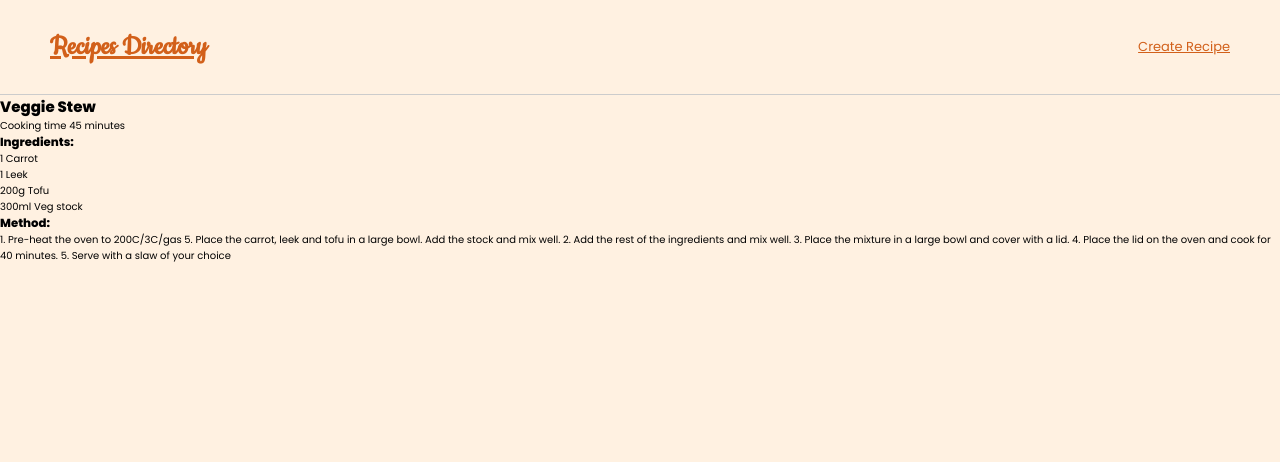
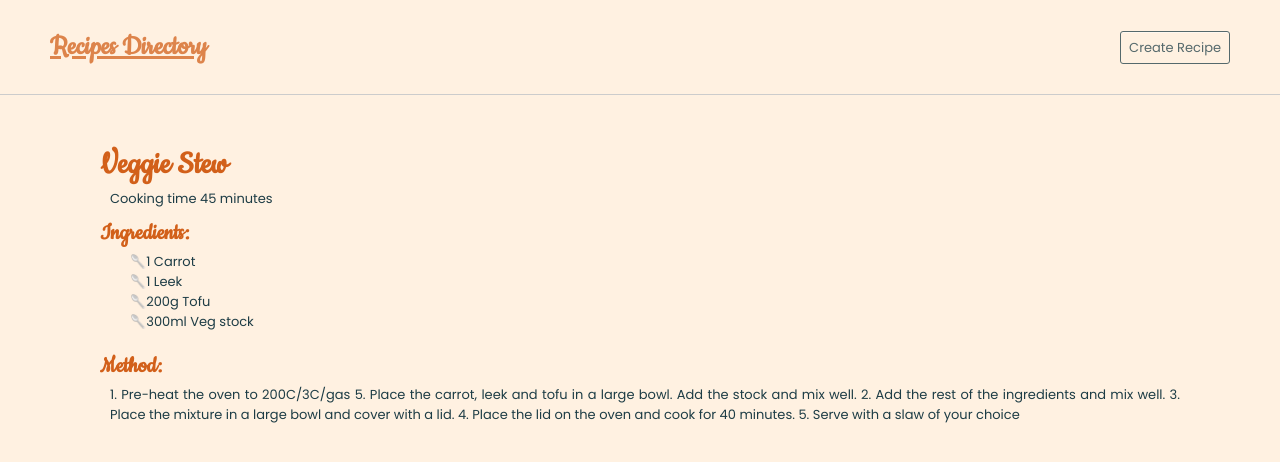
Before and after one commit to mojotron/recipe-directory, a React (Create React App) app: page /recipes/1 in a window 1280 px wide. Shown: the top 462 px of the page. Built offline with nearby package versions, Linux system fonts and the light colour scheme; data requests are answered from the project's data file.

Commit message:
Update style

```diff
--- a/src/components/RecipeList.js
+++ b/src/components/RecipeList.js
@@ -3,10 +3,10 @@ import "./styles/RecipeList.css";
 
 const RecipeList = ({ recipes }) => {
   return (
-    <div>
+    <div className="RecipeList">
       {recipes.map((recipe) => (
-        <div key={recipe.id}>
-          <h3>{recipe.title}</h3>
+        <div className="RecipeList__item" key={recipe.id}>
+          <h3 className="RecipeList__item__heading">{recipe.title}</h3>
           <Link to={`/recipes/${recipe.id}`}>Cook this</Link>
         </div>
       ))}
--- a/src/components/styles/Navbar.css
+++ b/src/components/styles/Navbar.css
@@ -4,11 +4,6 @@
   justify-content: space-between;
   align-items: center;
   border-bottom: 0.1rem solid #ccc;
-}
-.Navbar a {
-  font-family: inherit;
-  font-size: 1.3rem;
-  color: var(--brown);
 }
 .Navbar a.active {
   text-decoration: none;
--- a/src/components/styles/RecipeList.css
+++ b/src/components/styles/RecipeList.css
@@ -0,0 +1,19 @@
+.RecipeList {
+}
+.RecipeList__item {
+  box-shadow: rgba(0, 0, 0, 0.24) 0px 3px 8px;
+  border-radius: 0.3rem;
+  width: 30rem;
+  padding: 2rem;
+  margin-bottom: 1rem;
+  display: flex;
+  flex-direction: column;
+  justify-content: space-between;
+  align-items: center;
+}
+.RecipeList__item__heading {
+  font-family: "Cookie", "Poppins", sans-serif;
+  font-size: 2.5rem;
+  color: var(--brown);
+  letter-spacing: 0.1rem;
+}
--- a/src/hooks/useFetch.js
+++ b/src/hooks/useFetch.js
@@ -1,14 +1,25 @@
 import { useEffect, useState } from "react";
 
-const useFetch = (url) => {
+const useFetch = (url, method = "GET") => {
   const [data, setData] = useState(null);
   const [isPending, setIsPending] = useState(false);
   const [error, setError] = useState(null);
+  const [options, setOptions] = useState(null);
+
+  const postData = (postData) => {
+    setOptions({
+      method: "POST",
+      headers: {
+        "Content-Type": "application/json",
+      },
+      body: JSON.stringify(postData),
+    });
+  };
 
   useEffect(() => {
     const controller = new AbortController();
 
-    const fetchData = async () => {
+    const fetchData = async (fetchOptions) => {
       try {
         setIsPending(true);
         const response = await fetch(url, { signal: controller.signal });
@@ -27,12 +38,17 @@ const useFetch = (url) => {
       }
     };
 
-    fetchData();
+    if (method === "GET") {
+      fetchData();
+    }
+    if (method === "POST" && options) {
+      fetchData(options);
+    }
 
     return () => controller.abort();
   }, [url]);
 
-  return { data, isPending, error };
+  return { data, isPending, error, postData };
 };
 
 export default useFetch;
--- a/src/pages/Create/CreateRecipe.js
+++ b/src/pages/Create/CreateRecipe.js
@@ -39,9 +39,13 @@ const CreateRecipe = () => {
   };
 
   return (
-    <div>
-      <h2>Create New Recipe</h2>
-      <form aria-label="form" onSubmit={handleSubmit}>
+    <div className="CreateRecipe">
+      <h2 className="CreateRecipe__heading">Create New Recipe</h2>
+      <form
+        className="CreateRecipe__form"
+        aria-label="form"
+        onSubmit={handleSubmit}
+      >
         <label htmlFor="title">Title</label>
         <input
           id="title"
@@ -62,7 +66,8 @@ const CreateRecipe = () => {
           required
         />
 
-        <div>
+        <div className="CreateRecipe__form__ingredients">
+          <div className="Form__add__ingredients">
             <label htmlFor="ingredients">Ingredients</label>
             <input
               id="ingredients"
@@ -71,10 +76,11 @@ const CreateRecipe = () => {
               onChange={handleIngChange}
               ref={ingredientInput}
             />
-          <button type="button" onClick={handleAddIng}>
-            Add Ingredient
+            <button className="btn" type="button" onClick={handleAddIng}>
+              Add
             </button>
-          <ul>
+          </div>
+          <ul className="Form__list__ingredients">
             {ingredients.map((ing) => (
               <li key={ing}>{ing}</li>
             ))}
@@ -91,7 +97,9 @@ const CreateRecipe = () => {
           spellCheck
         />
 
-        <button type="submit">Create</button>
+        <button className="btn" type="submit">
+          Create
+        </button>
       </form>
     </div>
   );
--- a/src/pages/Create/styles/CreateRecipe.css
+++ b/src/pages/Create/styles/CreateRecipe.css
@@ -0,0 +1,49 @@
+.CreateRecipe {
+  margin: 0 auto;
+  display: flex;
+  flex-direction: column;
+  justify-content: flex-start;
+  align-items: center;
+  padding: 5rem 10rem;
+  max-width: 65rem;
+}
+.CreateRecipe__heading {
+  font-family: "Cookie", "Poppins", sans-serif;
+  text-align: center;
+  color: var(--brown);
+  font-size: 2.5rem;
+  padding-bottom: 3rem;
+}
+.CreateRecipe__form {
+  display: flex;
+  flex-direction: column;
+}
+.CreateRecipe__form label {
+  color: var(--blue);
+  font-size: 1.6rem;
+}
+.CreateRecipe__form input,
+.CreateRecipe__form textarea {
+  margin-bottom: 1rem;
+  padding: 0.5rem 2rem;
+  font-family: inherit;
+  color: var(--blue);
+}
+.Form__add__ingredients {
+  display: flex;
+  justify-content: flex-start;
+  align-items: baseline;
+}
+.Form__list__ingredients {
+  display: flex;
+  flex-wrap: wrap;
+  list-style: none;
+  padding-bottom: 1rem;
+}
+.Form__list__ingredients li {
+  padding: 0.5rem 1rem;
+  color: var(--blue);
+  font-size: 1.6rem;
+  font-family: "Poppins", sans-serif;
+  box-shadow: rgba(0, 0, 0, 0.24) 0px 3px 8px;
+}
--- a/src/pages/Home/Home.js
+++ b/src/pages/Home/Home.js
@@ -6,7 +6,7 @@ const Home = () => {
   const { data, isPending, error } = useFetch("http://localhost:3000/recipes");
 
   return (
-    <div>
+    <div className="Home">
       {isPending && <p>Loading...</p>}
       {error && <p>{error}</p>}
       {data && <RecipeList recipes={data} />}
--- a/src/pages/Home/styles/Home.css
+++ b/src/pages/Home/styles/Home.css
@@ -0,0 +1,7 @@
+.Home {
+  padding: 5rem;
+  display: flex;
+  flex-direction: column;
+  justify-content: flex-start;
+  align-items: center;
+}
--- a/src/pages/Recipe/Recipe.js
+++ b/src/pages/Recipe/Recipe.js
@@ -9,20 +9,20 @@ const Recipe = () => {
   );
 
   return (
-    <div>
+    <div className="Recipe">
       {isPending && <p>Loading...</p>}
       {error && <p>{error}</p>}
       {data && (
         <>
-          <h2>{data.title}</h2>
-          <p>Cooking time {data.cookingTime}</p>
-          <h3>Ingredients:</h3>
-          <ul>
+          <h2 className="Recipe__heading">{data.title}</h2>
+          <p className="Recipe__time">Cooking time {data.cookingTime}</p>
+          <h3 className="Recipe__subheading">Ingredients:</h3>
+          <ul className="Recipe__ingredients">
             {data.ingredients.map((ing) => (
               <li key={ing}>{ing}</li>
             ))}
           </ul>
-          <h3>Method:</h3>
+          <h3 className="Recipe__subheading">Method:</h3>
           <p>{data.method}</p>
         </>
       )}
--- a/src/pages/Recipe/styles/Recipe.css
+++ b/src/pages/Recipe/styles/Recipe.css
@@ -0,0 +1,31 @@
+.Recipe {
+  padding: 5rem 10rem;
+  color: var(--blue);
+  font-size: 1.3rem;
+}
+.Recipe p {
+  padding-left: 1rem;
+  padding-bottom: 1rem;
+  text-align: justify;
+}
+.Recipe__heading,
+.Recipe__subheading {
+  font-family: "Cookie", "Poppins", sans-serif;
+  font-weight: 600;
+  color: var(--brown);
+  padding-bottom: 0.5rem;
+}
+.Recipe__heading {
+  font-size: 3.5rem;
+}
+.Recipe__subheading {
+  font-size: 2.5rem;
+}
+.Recipe__ingredients {
+  padding-left: 3rem;
+  padding-bottom: 2rem;
+  list-style: none;
+}
+.Recipe__ingredients li::before {
+  content: "🥄";
+}
--- a/src/styles/index.css
+++ b/src/styles/index.css
@@ -22,6 +22,15 @@ body {
   width: 100vw;
   background-color: var(--blue);
 }
+a {
+  font-family: inherit;
+  font-size: 1.3rem;
+  color: var(--brown);
+  opacity: 0.75;
+}
+a:hover {
+  opacity: 1;
+}
 #root {
   background-color: var(--white);
   height: inherit;
@@ -32,3 +41,42 @@ body {
   align-items: center;
   margin: 0 auto;
 }
+
+.btn {
+  background-color: var(--white);
+  border-radius: 0.3rem;
+  border: 1px solid var(--blue);
+  box-shadow: rgba(255, 255, 255, 0.7) 0 1px 0 0 inset;
+  color: var(--blue);
+  cursor: pointer;
+  display: inline-block;
+  font-family: inherit;
+  font-size: 1.3rem;
+  font-weight: 400;
+  line-height: 1.15385;
+  outline: none;
+  padding: 0.8rem;
+  position: relative;
+  text-align: center;
+  text-decoration: none;
+  user-select: none;
+  -webkit-user-select: none;
+  touch-action: manipulation;
+  vertical-align: baseline;
+  white-space: nowrap;
+}
+
+.btn:hover,
+.btn:focus {
+  background-color: var(--blue);
+  color: var(--white);
+}
+
+.btn:focus {
+  box-shadow: 0 0 0 4px var(--white);
+}
+
+.btn:active {
+  background-color: var(--brown);
+  box-shadow: none;
+}
```
Also changed, not shown: 1 other file (tests, documents, lock files or other folders). Lines whose indentation alone changed are shown as unchanged.
